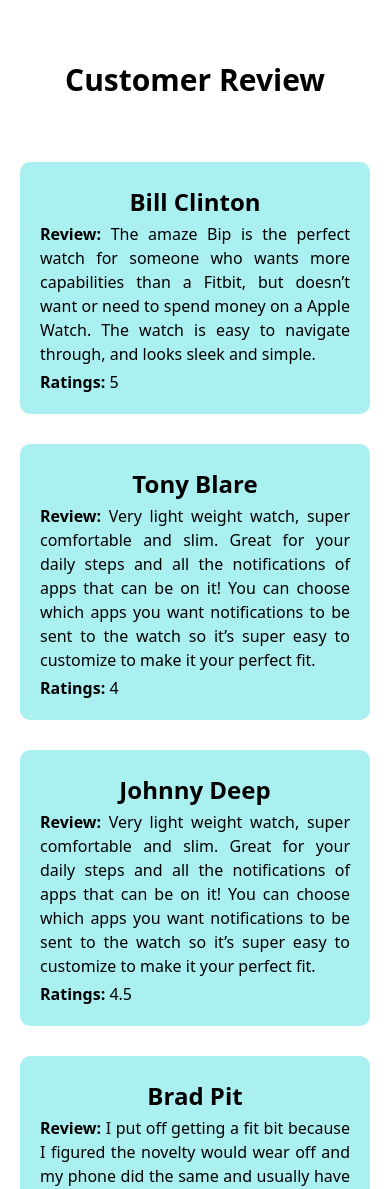
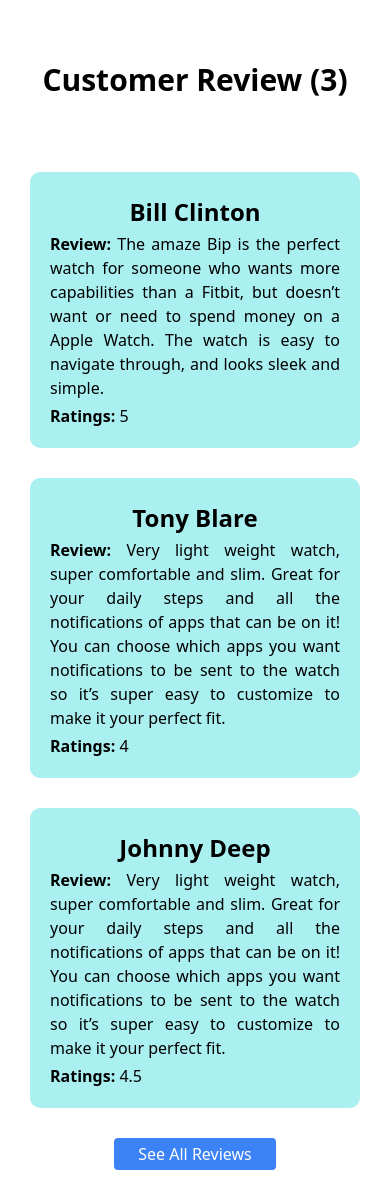
Before and after one commit to OmarRaihan/watch-gallery-project, a React (Create React App) app: page / in a window 390 px wide. Shown: the part 755-1944 px from the top of the page. Built offline with nearby package versions, Linux system fonts and the light colour scheme.

Commit message:
home review resolved

```diff
--- a/src/components/Blogs/Blogs.css
+++ b/src/components/Blogs/Blogs.css
@@ -1,4 +1,4 @@
 
 .question-1{
-   width: 50%;
+   width: 60%;
 }
--- a/src/components/Home/Home.css
+++ b/src/components/Home/Home.css
@@ -22,7 +22,7 @@
     display: grid;
     grid-template-columns: repeat(3, 1fr);
     gap: 30px;
-    margin: 20px;
+    margin: 20px 90px;
 }
 
 .demo-btn{
@@ -33,7 +33,7 @@
     .product-container{
         display: block;
         margin: auto;
-        padding-left: 20px;
+        padding-left: 23px;
     }
 
     .image-container{
@@ -43,5 +43,7 @@
     .home-review{
         display: grid;
         grid-template-columns: repeat(1, 1fr);
+        padding: 10px;
+        margin: 20px;
     }
 }
--- a/src/components/Home/Home.js
+++ b/src/components/Home/Home.js
@@ -36,10 +36,10 @@
       </div>
       </div>
       <div className="customer-review">
-        <h1 className="my-16 text-3xl font-bold">Customer Review</h1>
+        <h1 className="my-16 text-3xl font-bold">Customer Review (3)</h1>
         <div className="home-review">
           {
-            reviews.map(review => <HomeReview
+            reviews.slice(0, 3).map(review => <HomeReview
             key={review.id}
             review={review}
             ></HomeReview>)
--- a/src/components/Reviews/Reviews.css
+++ b/src/components/Reviews/Reviews.css
@@ -11,5 +11,6 @@
     .review-container{
         display: grid;
         grid-template-columns: repeat(1, 1fr);
+        padding: 10px;
     }
 }
```
